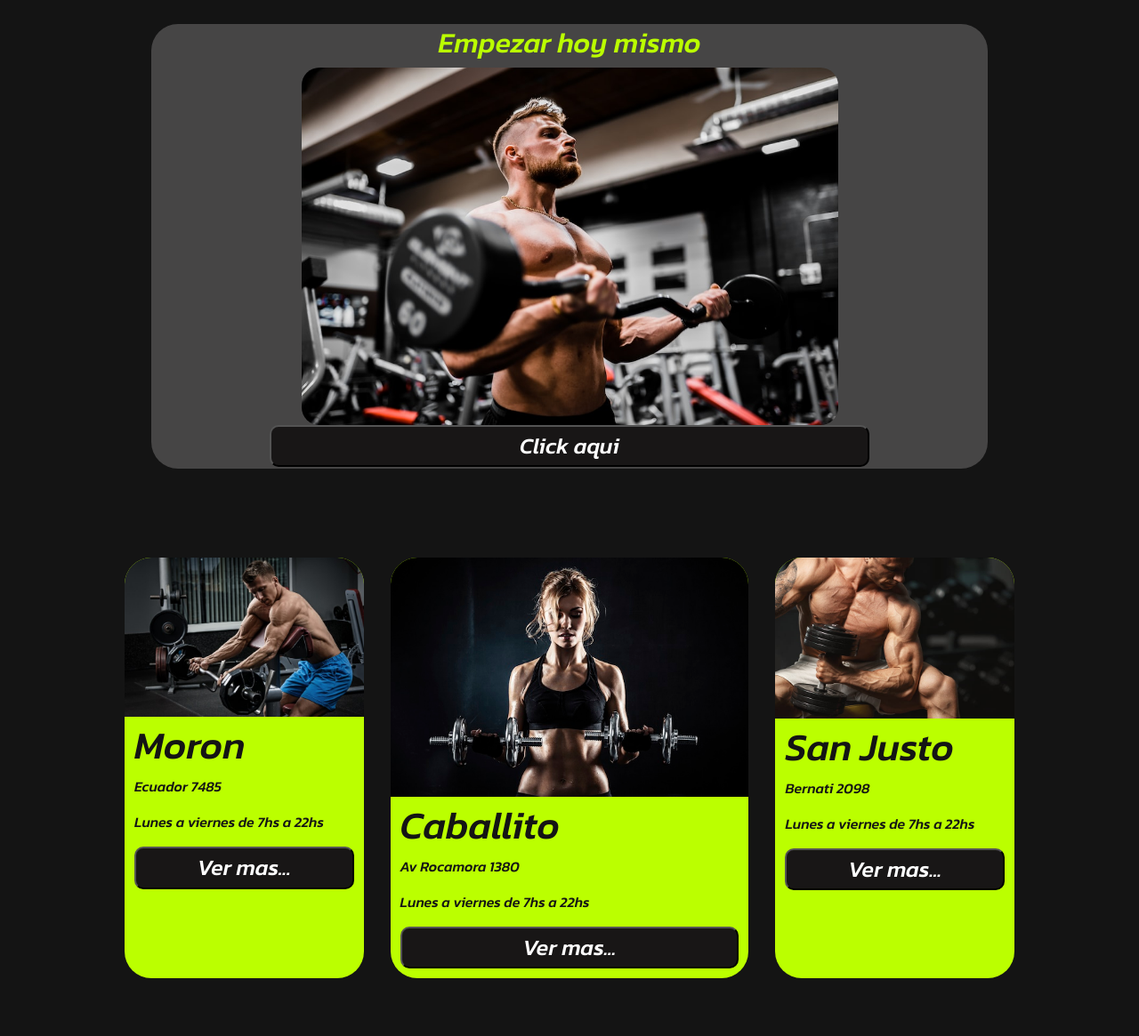
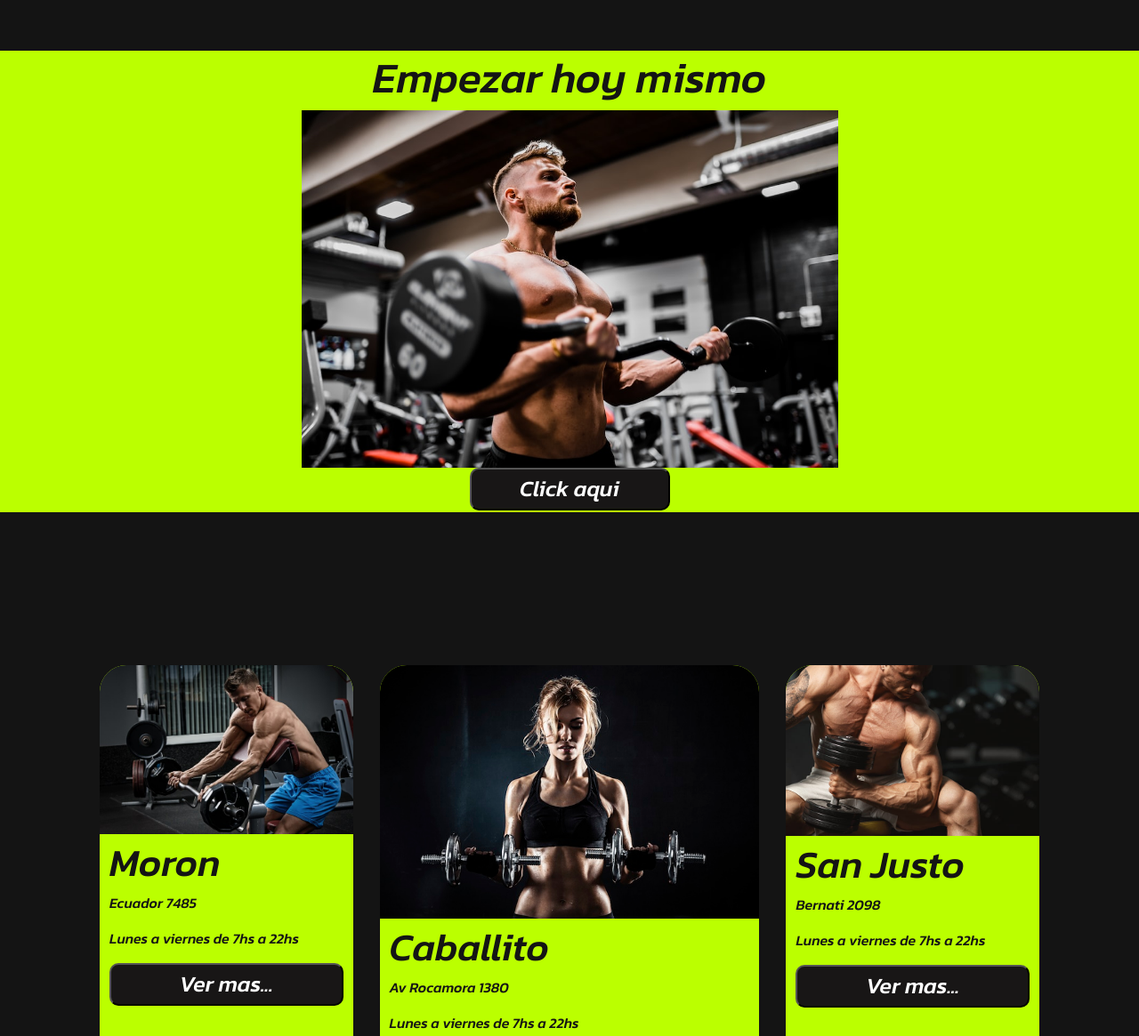
Before and after one commit to GonzaBottone/ApoloFitness, a plain HTML site: page index.html in a window 1280 px wide. Shown: the part 1134-2299 px from the top of the page at 89% size. Drawn offline with nearby package versions, Linux system fonts and the light colour scheme.

Commit message:
mi commit

```diff
--- a/css/estilo.css
+++ b/css/estilo.css
@@ -140,30 +140,33 @@ button {
 
 .container-2 {
   max-width: 1000px;
-  margin: 0 auto;
   flex-direction: column;
   gap: 300px;
 }
 
 .div-color {
-  background: #464545;
   text-align: center;
-  border-radius: 30px;
   overflow: hidden;
 }
 
+.section-empeza {
+  background-color: #bbff00;
+}
+
+.boton-click {
+  max-width: 9em;
+}
+
+.empezar-hoy {
+  color: #141414;
+  font-size: 3em;
+}
 .empezar {
   margin: 2px 133px;
 }
 
-.empezar.hoy {
-  color: #bbff00;
-}
-
 .img-gimnasio {
   width: 603px;
-  border-radius: 20px;
-  overflow: hidden;
 }
 
 .somos-apolo {
@@ -172,7 +175,7 @@ button {
 }
 
 .parrafo-somos {
-  padding: 100px 12px;
+  padding: 6em;
 }
 
 .parrafo-footer {
@@ -193,7 +196,7 @@ button {
 .tarjetitas {
   display: flex;
   gap: 30px;
-  padding: 40px 0px 45px;
+  padding: 7em;
 }
 
 .terjeta-titulo {
--- a/index.html
+++ b/index.html
@@ -55,7 +55,9 @@
               </div>
              </div>
              </div>
-             <div class="div-color">
+            </section>
+      <section class="section-empeza">
+              <div class="div-color">
                 <section class="empezar">
                     <div>
                         <h3 class="empezar-hoy">Empezar hoy mismo</h3>
@@ -64,7 +66,7 @@
                        <button class="boton-click">Click aqui</button>
                 </section>
              </div>
-
+             </section>
              <section class="tarjetitas">
                 <div class="tarjeta tarjetitauno">
                     <img class="tarjeta-img" src="./proyecto/img/hombre-musculoso-entrenando-sus-brazos.jpg" alt="hombre, musculozo, entrenando">
@@ -98,15 +100,11 @@
 
                 </div>
              </section>
-
-
-        </section>
-
     </section>
 
     <footer class="footer">
         <div class="mi-footer">
-            <p class="parrafo-footer"> Copyright (c) 2022 APOLO. Todos los derechos reservados. <br>
+            <p class="parrafo-footer"> Copyright (c) 2024 APOLO. Todos los derechos reservados. <br>
                 <a  class="gmail" href="">apolofit@gmail.com</a></p>
 
         </div>
```
